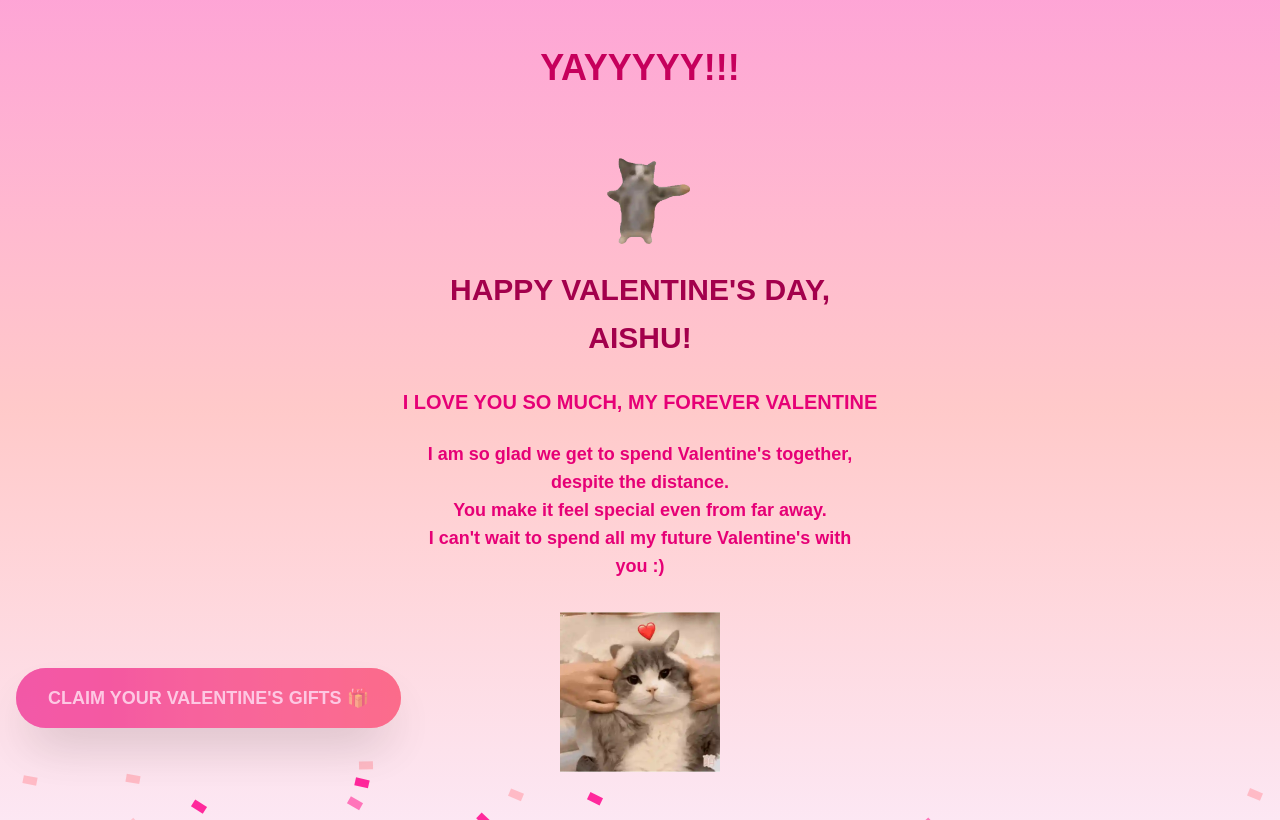
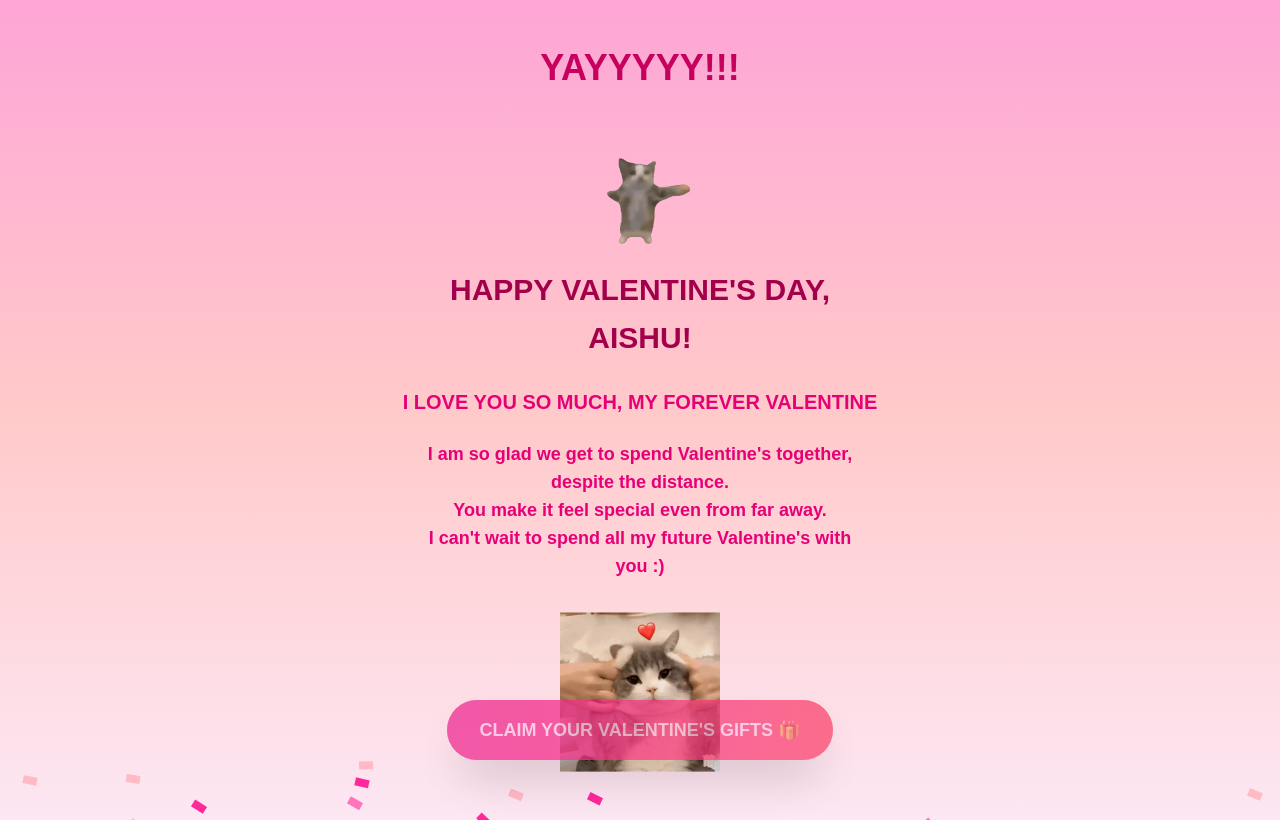
Before and after one commit to firsttimec0der/valentines, a Next.js app: page /hvd in a window 1280 px wide. Built offline with nearby package versions, Linux system fonts and the light colour scheme.

Commit message:
fix display

```diff
--- a/app/hvd/page.tsx
+++ b/app/hvd/page.tsx
@@ -47,7 +47,7 @@ export default function HvdPage() {
         </div>
 
         {/* CENTER */}
-        <div className="flex flex-1 flex-col items-center justify-center text-center gap-2 sm:gap-3 mt-4 sm:mt-6">
+        <div className="flex flex-col items-center text-center gap-2 sm:gap-3 mt-4 sm:mt-6">
           <h2 className="text-2xl sm:text-3xl font-extrabold text-pink-800">
             HAPPY VALENTINE&apos;S DAY,
           </h2>
@@ -70,7 +70,7 @@ export default function HvdPage() {
         </div>
 
         {/* BOTTOM */}
-        <div className="flex justify-center mt-6 sm:mt-8 mb-4 sm:mb-8 fixed bottom-10">
+        <div className="fixed bottom-10 left-0 right-0 flex justify-center z-20">
           <button
             className="
               px-8 py-3 sm:py-4 rounded-full
@@ -91,7 +91,6 @@ export default function HvdPage() {
             CLAIM YOUR VALENTINE&apos;S GIFTS 🎁
           </button>
         </div>
-
       </div>
     </main>
   );
```
